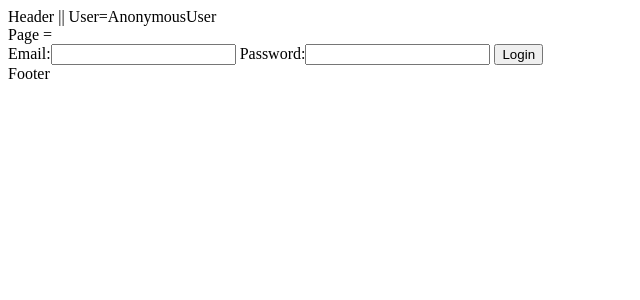
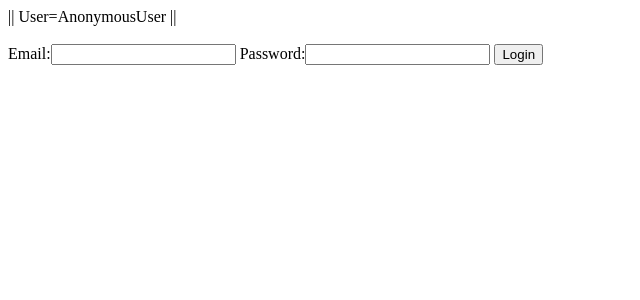
Before and after one commit to aleksef/django-gunicorn-nginx, a Django app: page /accounts/login/ in a window 1280 px wide. Shown: the top 300 px of the page, without its empty margins (0-640 px from the left). Run offline with Django 3.2, Linux system fonts and the light colour scheme; some libraries are stand-ins or nearby versions.

Commit message:
edit base templates

```diff
--- a/src/templates/base.html
+++ b/src/templates/base.html
@@ -3,6 +3,7 @@
 
 <!doctype html>
 <html lang="en">
+
 <head>
     <meta charset="utf-8">
     <meta name="viewport" content="width=device-width, initial-scale=1">
@@ -11,14 +12,22 @@
     {% endblock %}
     <title>{% block title %}{% endblock %} - ProjectName</title>
 </head>
+
 <body>
     <header>
         {% include "header.html" %}
     </header>
+    {% if messages %}
+    {% for message in messages %}
+    *** Message: {{ message }} ***
+    {% endfor %}
+    {% endif %}
+    <br>
     <content>
-            Page = {% block content %}
+        {% block content %}
         {% endblock %}
     </content>
+    <br>
     <footer>
         {% include "footer.html" %}
     </footer>
@@ -28,4 +37,5 @@
     {% block js %}
     {% endblock %}
 </body>
+
 </html>
--- a/src/templates/footer.html
+++ b/src/templates/footer.html
@@ -1,6 +1,6 @@
 {% load static %}
 <link rel="stylesheet" href="{% static "css/footer.css" %}">
 
-Footer
+
 
 <script type="module" src="{% static "js/footer.js" %}"></script>
--- a/src/templates/header.html
+++ b/src/templates/header.html
@@ -1,6 +1,6 @@
 {% load static %}
 <link rel="stylesheet" href="{% static "css/header.css" %}">
 
-Header || User={{ request.user }}
+|| User={{ request.user }} ||
 
 <script type="module" src="{% static "js/header.js" %}"></script>
```
Lines whose indentation alone changed are shown as unchanged.
